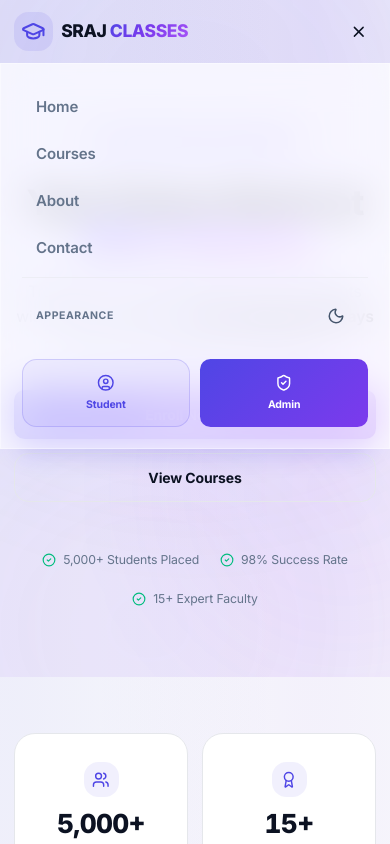
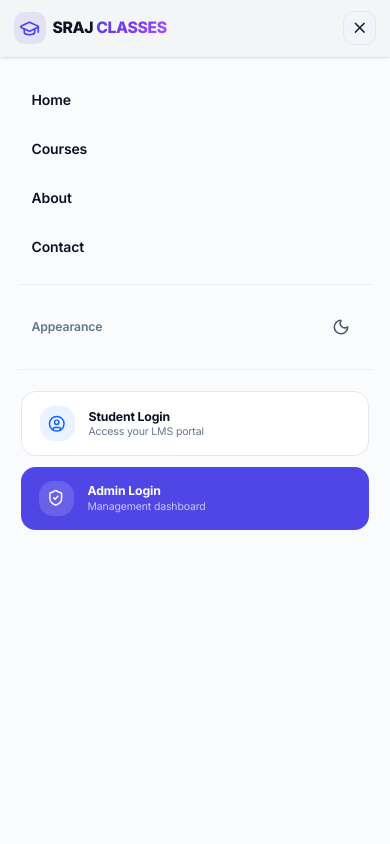
Before and after one commit to minions-03/SRAJ_CLASSES, a Next.js app: page / in a window 390 px wide. Both pictures are taken after a click on the button "Toggle menu". Shown: the top 844 px of the page. Built offline with nearby package versions, Linux system fonts and the light colour scheme.

Commit message:
menu button page updated

```diff
--- a/src/components/LandingNavbar.js
+++ b/src/components/LandingNavbar.js
@@ -48,22 +48,23 @@ export function LandingNavbar() {
     }, [isMenuOpen]);
 
     return (
+        <>
             <header
                 className={cn(
                     "fixed top-0 z-50 w-full transition-all duration-500",
-                scrolled
-                    ? "glass nav-scrolled border-b border-border/40"
+                    scrolled || isMenuOpen
+                        ? "bg-background/95 backdrop-blur-xl border-b border-border/50 shadow-sm"
                         : "bg-transparent border-b border-transparent"
                 )}
             >
                 <div className="max-w-7xl mx-auto px-4 sm:px-6 lg:px-8">
-                <div className="flex justify-between items-center h-18 md:h-20">
+                    <div className="flex justify-between items-center h-16 sm:h-18 md:h-20">
                         {/* Logo */}
-                    <Link href="/" className="flex items-center gap-2.5 group">
-                        <div className="p-2 bg-primary/10 rounded-xl group-hover:bg-primary/20 group-hover:scale-105 transition-all duration-300">
-                            <GraduationCap className="h-7 w-7 text-primary" />
+                        <Link href="/" className="flex items-center gap-2 sm:gap-2.5 group">
+                            <div className="p-1.5 sm:p-2 bg-primary/10 rounded-lg sm:rounded-xl group-hover:bg-primary/20 group-hover:scale-105 transition-all duration-300">
+                                <GraduationCap className="h-6 w-6 sm:h-7 sm:w-7 text-primary" />
                             </div>
-                        <span className="text-xl font-extrabold tracking-tight text-foreground">
+                            <span className="text-lg sm:text-xl font-extrabold tracking-tight text-foreground">
                                 SRAJ <span className="text-gradient">CLASSES</span>
                             </span>
                         </Link>
@@ -83,10 +84,9 @@ export function LandingNavbar() {
 
                         {/* Actions */}
                         <div className="flex items-center gap-2">
-                        <div className="hidden sm:flex items-center gap-2">
+                            {/* Desktop only */}
+                            <div className="hidden md:flex items-center gap-2">
                                 <ThemeToggle />
-
-                            {/* Login Dropdown */}
                                 <div className="relative" ref={dropdownRef}>
                                     <button
                                         onClick={() => setIsLoginOpen(!isLoginOpen)}
@@ -135,56 +135,93 @@ export function LandingNavbar() {
                             {/* Mobile Toggle */}
                             <button
                                 onClick={() => setIsMenuOpen(!isMenuOpen)}
-                            className="md:hidden p-2.5 rounded-xl hover:bg-muted/80 text-foreground transition-all"
+                                className="md:hidden p-2 rounded-lg bg-secondary hover:bg-muted text-secondary-foreground transition-all active:scale-95 border border-border"
+                                aria-label="Toggle menu"
                             >
                                 {isMenuOpen ? <X className="h-5 w-5" /> : <Menu className="h-5 w-5" />}
                             </button>
                         </div>
                     </div>
                 </div>
+            </header>
 
-            {/* Mobile Nav */}
-            <div className={cn(
-                "md:hidden overflow-hidden transition-all duration-400 border-t glass",
-                isMenuOpen ? "max-h-[500px] opacity-100" : "max-h-0 opacity-0 border-transparent"
-            )}>
-                <div className="px-6 py-6 space-y-1">
-                    {navItems.map((item) => (
+            {/* ── Mobile Full-Screen Menu ──────────────────── */}
+            <div
+                className={cn(
+                    "fixed inset-0 z-40 md:hidden transition-all duration-300",
+                    isMenuOpen ? "visible" : "invisible"
+                )}
+            >
+                {/* Backdrop */}
+                <div
+                    className={cn(
+                        "absolute inset-0 bg-black/40 transition-opacity duration-300",
+                        isMenuOpen ? "opacity-100" : "opacity-0"
+                    )}
+                    onClick={() => setIsMenuOpen(false)}
+                />
+
+                {/* Menu Panel */}
+                <div
+                    className={cn(
+                        "absolute top-16 left-0 right-0 bottom-0 bg-background overflow-y-auto transition-all duration-300",
+                        isMenuOpen ? "opacity-100 translate-y-0" : "opacity-0 -translate-y-4"
+                    )}
+                >
+                    <div className="px-5 py-6 space-y-1">
+                        {navItems.map((item, i) => (
                             <Link
                                 key={item.label}
                                 href={item.href}
                                 onClick={() => setIsMenuOpen(false)}
-                            className="block px-4 py-3 rounded-xl text-[15px] font-semibold text-muted-foreground hover:text-foreground hover:bg-muted/60 transition-all"
+                                className="block px-4 py-3.5 rounded-xl text-base font-semibold text-foreground hover:bg-muted/60 transition-all active:scale-[0.98]"
                             >
                                 {item.label}
                             </Link>
                         ))}
-                    <div className="pt-4 mt-2 border-t border-border/50 space-y-3">
-                        <div className="flex items-center justify-between px-4 py-2">
-                            <span className="text-xs font-bold uppercase tracking-wider text-muted-foreground">Appearance</span>
+
+                        <div className="my-4 h-px bg-border/60" />
+
+                        {/* Appearance */}
+                        <div className="flex items-center justify-between px-4 py-3">
+                            <span className="text-sm font-semibold text-muted-foreground">Appearance</span>
                             <ThemeToggle />
                         </div>
-                        <div className="grid grid-cols-2 gap-3 pt-2">
+
+                        <div className="my-4 h-px bg-border/60" />
+
+                        {/* Login Buttons */}
+                        <div className="space-y-3 pt-2 px-1">
                             <Link
                                 href="/student/login"
                                 onClick={() => setIsMenuOpen(false)}
-                                className="flex flex-col items-center gap-2 p-4 rounded-xl border border-primary/20 bg-primary/5 text-primary"
+                                className="flex items-center gap-4 px-5 py-4 rounded-xl border border-border bg-card hover:bg-muted/50 transition-all active:scale-[0.98]"
                             >
+                                <div className="p-2.5 bg-blue-500/10 rounded-xl text-blue-600 dark:text-blue-400">
                                     <UserCircle className="h-5 w-5" />
-                                <span className="font-bold text-xs">Student</span>
+                                </div>
+                                <div>
+                                    <p className="text-sm font-bold text-foreground">Student Login</p>
+                                    <p className="text-xs text-muted-foreground">Access your LMS portal</p>
+                                </div>
                             </Link>
                             <Link
                                 href="/login"
                                 onClick={() => setIsMenuOpen(false)}
-                                className="btn-primary flex flex-col items-center gap-2 p-4 rounded-xl font-bold"
+                                className="flex items-center gap-4 px-5 py-4 rounded-xl bg-primary text-white hover:opacity-90 transition-all active:scale-[0.98]"
                             >
-                                <ShieldCheck className="h-5 w-5 text-white relative z-10" />
-                                <span className="font-bold text-xs text-white relative z-10">Admin</span>
+                                <div className="p-2.5 bg-white/15 rounded-xl">
+                                    <ShieldCheck className="h-5 w-5" />
+                                </div>
+                                <div>
+                                    <p className="text-sm font-bold">Admin Login</p>
+                                    <p className="text-xs text-white/70">Management dashboard</p>
+                                </div>
                             </Link>
                         </div>
                     </div>
                 </div>
             </div>
-        </header>
+        </>
     );
 }
```
Lines whose indentation alone changed are shown as unchanged.
